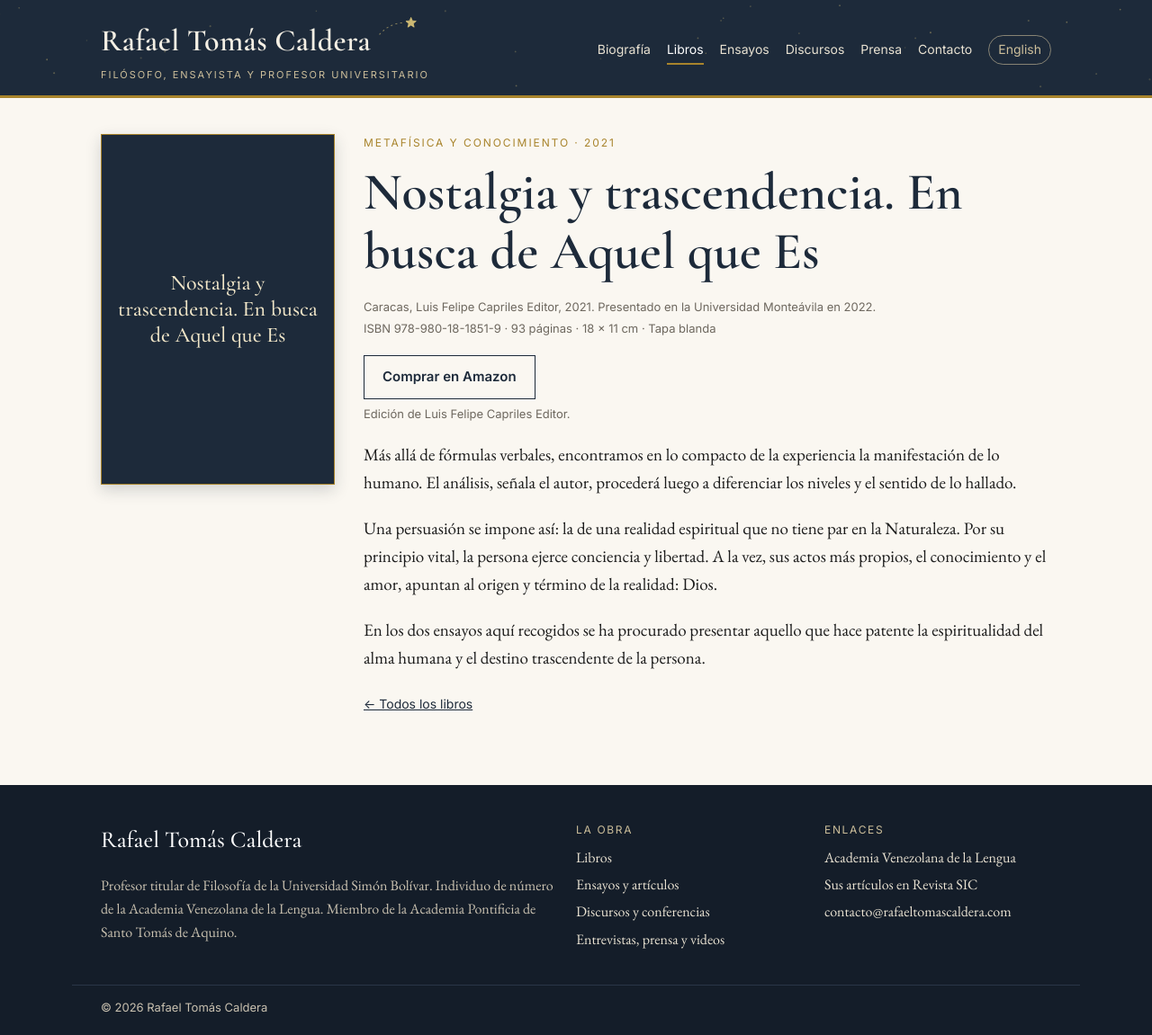
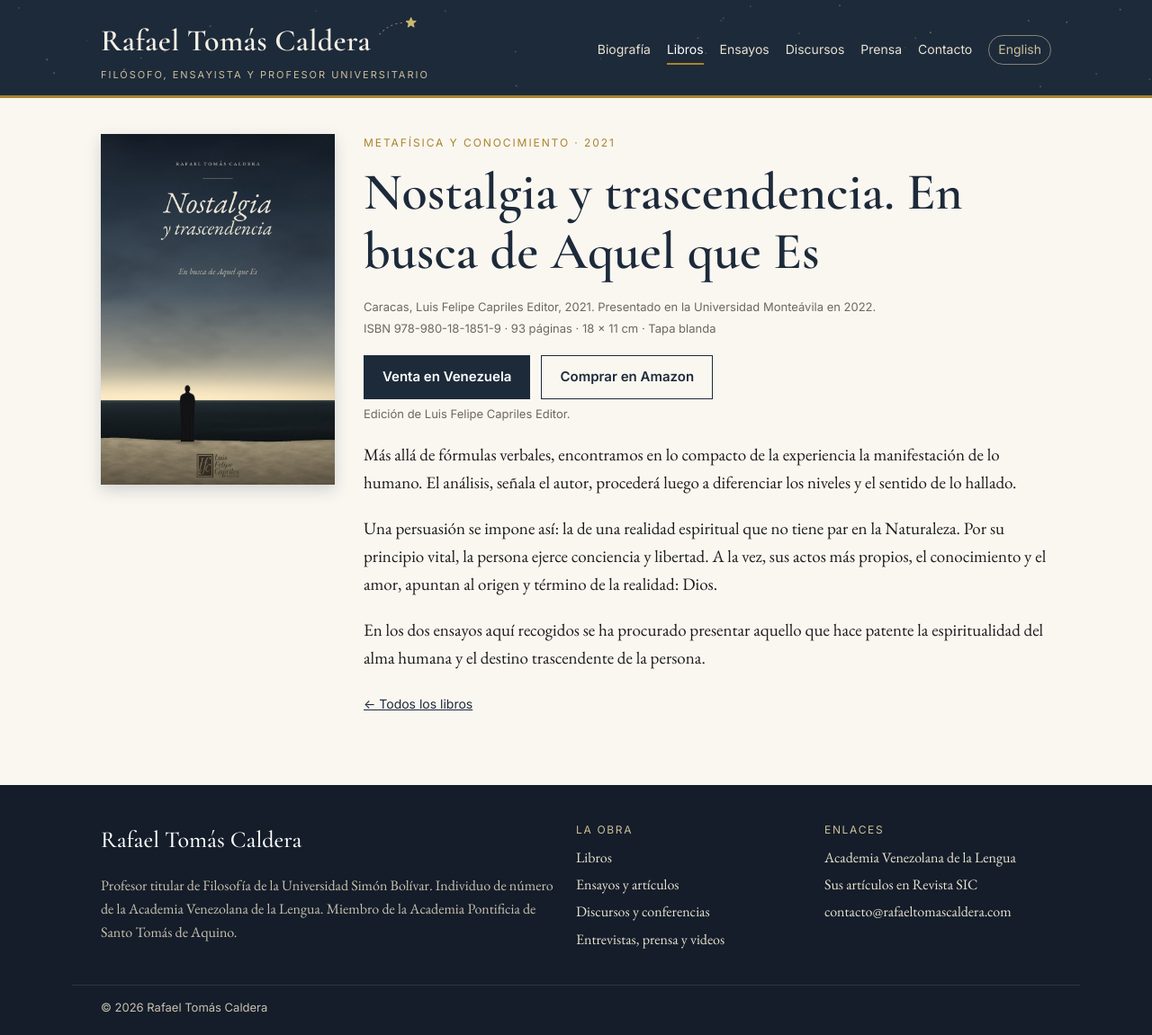
Before and after one commit to luisc393/rafaeltomascaldera, a Jekyll site: the page built from _libros/nostalgia-y-trascendencia-en-busca-de-aquel-que-es.md, in a window 1280 px wide. Shown: the whole page at 90% size. Built offline with Jekyll 4.4.1, drawn with Linux system fonts in a browser that asks for light colours; part of the change alters nothing that is shown.

Commit message:
Nostalgia y trascendencia: portada y «Venta en Venezuela» en LFC Editor
Portada recortada del PDF de la cubierta impresa (KDP), 800 px.
editorial.url apunta a luisfelipecaprileseditor.com.

Co-Authored-By: Claude Opus 5.5 <noreply@anthropic.com>
Claude-Session: https://claude.ai/code/session_01XD6NAadGazD4FwPHQBYJ2m

```diff
--- a/_config.yml
+++ b/_config.yml
@@ -35,4 +35,4 @@ exclude: [README.md, CLAUDE.md]
 # Editorial: botón "Comprar en Venezuela" en los libros con `editor: true`.
 editorial:
   nombre: Luis Felipe Capriles Editor
-  url:
+  url: https://luisfelipecaprileseditor.com/
--- a/_libros/nostalgia-y-trascendencia-en-busca-de-aquel-que-es.md
+++ b/_libros/nostalgia-y-trascendencia-en-busca-de-aquel-que-es.md
@@ -6,9 +6,10 @@ ediciones: "Caracas, Luis Felipe Capriles Editor, 2021. Presentado en la Univers
 detalles: "ISBN 978-980-18-1851-9 · 93 páginas · 18 × 11 cm · Tapa blanda"
 tema: "Metafísica y conocimiento"
 resumen: "Dos ensayos sobre la espiritualidad del alma humana y el destino trascendente de la persona."
-portada:
+portada: /assets/img/portadas/nostalgia-y-trascendencia.jpg
 amazon: https://www.amazon.com/dp/B0HRMKK8J9
 editor: true
+editor_url: https://luisfelipecaprileseditor.com/en-busca-de-aquel-que-es/
 ---
 
 Más allá de fórmulas verbales, encontramos en lo compacto de la experiencia la manifestación de lo humano. El análisis, señala el autor, procederá luego a diferenciar los niveles y el sentido de lo hallado.
```
Also changed, not shown: assets/img/portadas/nostalgia-y-trascendencia.jpg (added).
